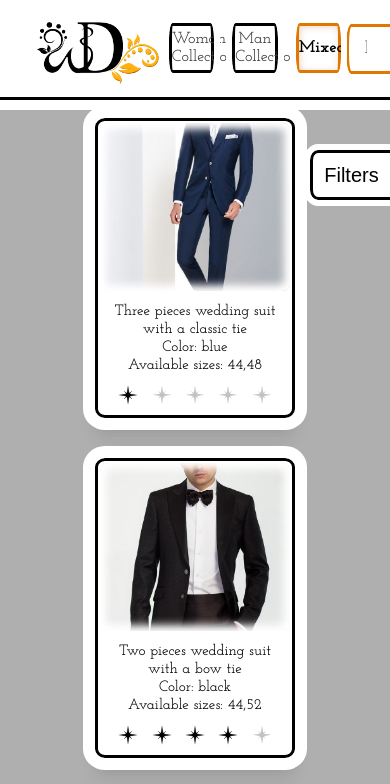
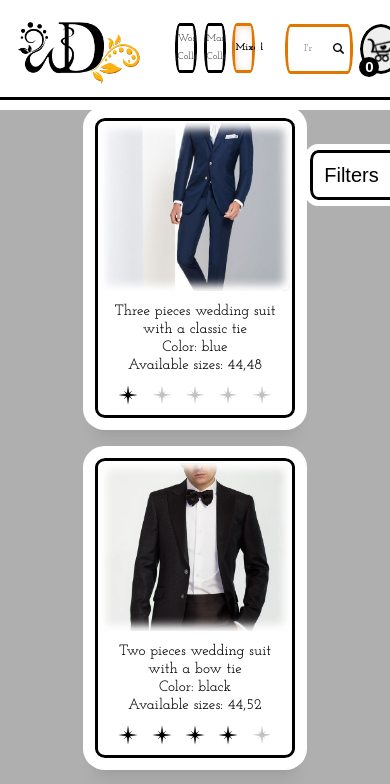
Before and after one commit to ekalape/WedDress, a website built with webpack: page src/ind.html in a window 390 px wide. Shown: the top 784 px of the page. Built offline with nearby package versions, Linux system fonts and the light colour scheme; a web font is replaced by a local one.

Commit message:
feat: adjust flexibility and appearance for sliders handlers

```diff
--- a/src/ind.html
+++ b/src/ind.html
@@ -84,6 +84,7 @@
             <a href="https://github.com/ekalape" class="githubLink">GITHUB</a>
             <span> © 2022</span>
         </div>
+        <span class="purposes">- All images used only for educational and illustrative proposes -</span>
         <a href="https://rs.school/js/" class="rsslink"><img src="/src/assets/rs_school_js.svg" alt="rs-school" /></a>
     </footer>
 </body>
--- a/src/style.scss
+++ b/src/style.scss
@@ -3,7 +3,7 @@
     margin: 0;
     padding: 0;
     box-sizing: border-box;
-    transition: 0.5s;
+    transition: 0.4s;
 }
 
 @mixin btn-bordering {
@@ -565,6 +565,17 @@
     margin-top: 50px;
 }
 
+.noUi-touch-area {
+    background-color: white;
+    border: 2.5px solid black;
+    border-radius: 25%;
+    transition: 0.2s;
+    &:hover,
+    &:active {
+        border-color: var(--c-accent)
+    }
+}
+
 .sl_size::before {
     content: "- Available size range -";
     width: 100px;
@@ -663,6 +674,11 @@
         display: block;
         margin-top: 4px;
     }
+    .purposes {
+        font: var(--f-secondary);
+        font-size: 14px;
+        color: gray;
+    }
     a {
         text-decoration: none;
         font: var(--f-primary);
@@ -701,6 +717,17 @@
         top: 100px;
         right: 0;
     }
+    header {
+        .genderBtn_container {
+            justify-content: center;
+        }
+    }
+    .gender_btn {
+        border-radius: 12%/36%;
+    }
+    .search_bar {
+        width: 260px;
+    }
 }
 
 @media screen and (max-width: 1000px) {
@@ -711,6 +738,21 @@
     .opened {
         top: 100px;
         right: 0;
+    }
+    header {
+        justify-content: center;
+        gap: 2%;
+    }
+    .gender_btn {
+        width: 20%;
+        border-radius: 18%/40%;
+        font-size: 14px;
+    }
+    .search_bar {
+        width: 200px;
+    }
+    .cart_btn .cartSign__text {
+        font-size: 14px;
     }
 }
 
@@ -723,4 +765,15 @@
         top: 100px;
         right: 0;
     }
+    .gender_btn {
+        width: 18%;
+        border-radius: 20%/42%;
+        font-size: 10px;
+    }
+    .search_bar {
+        width: 160px;
+        .search_bar__input {
+            font-size: 10px;
+        }
+    }
 }
```
